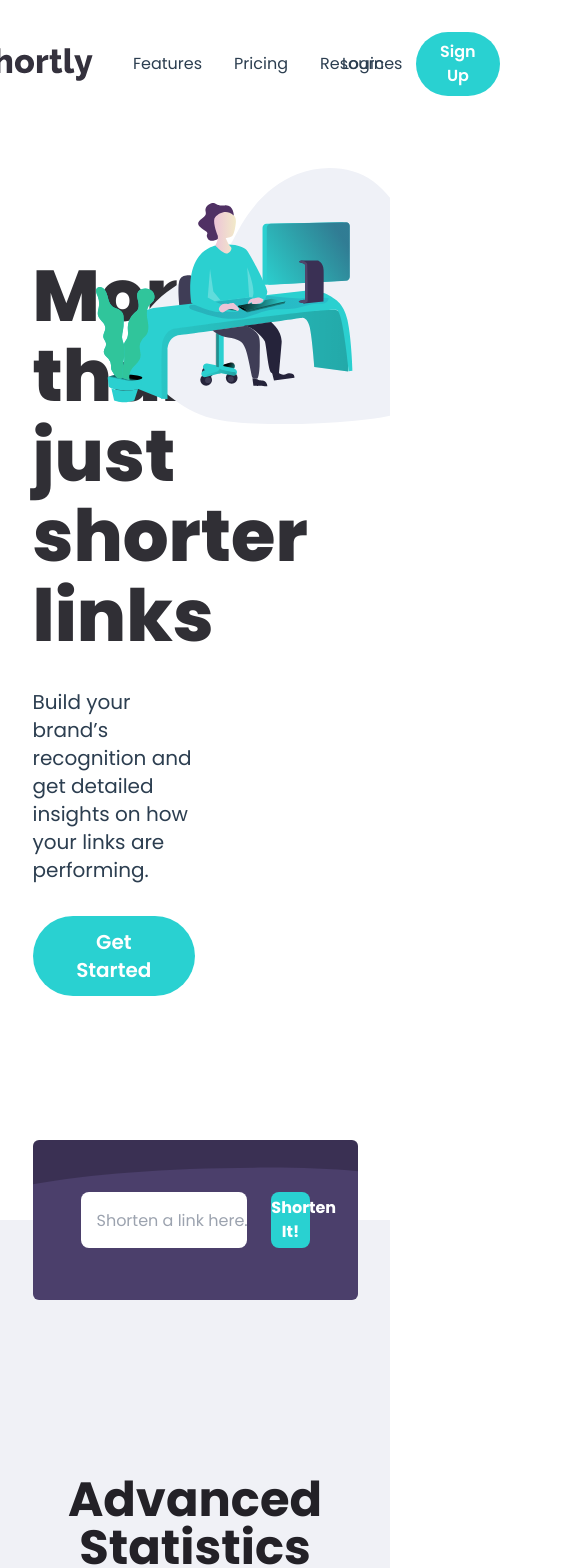
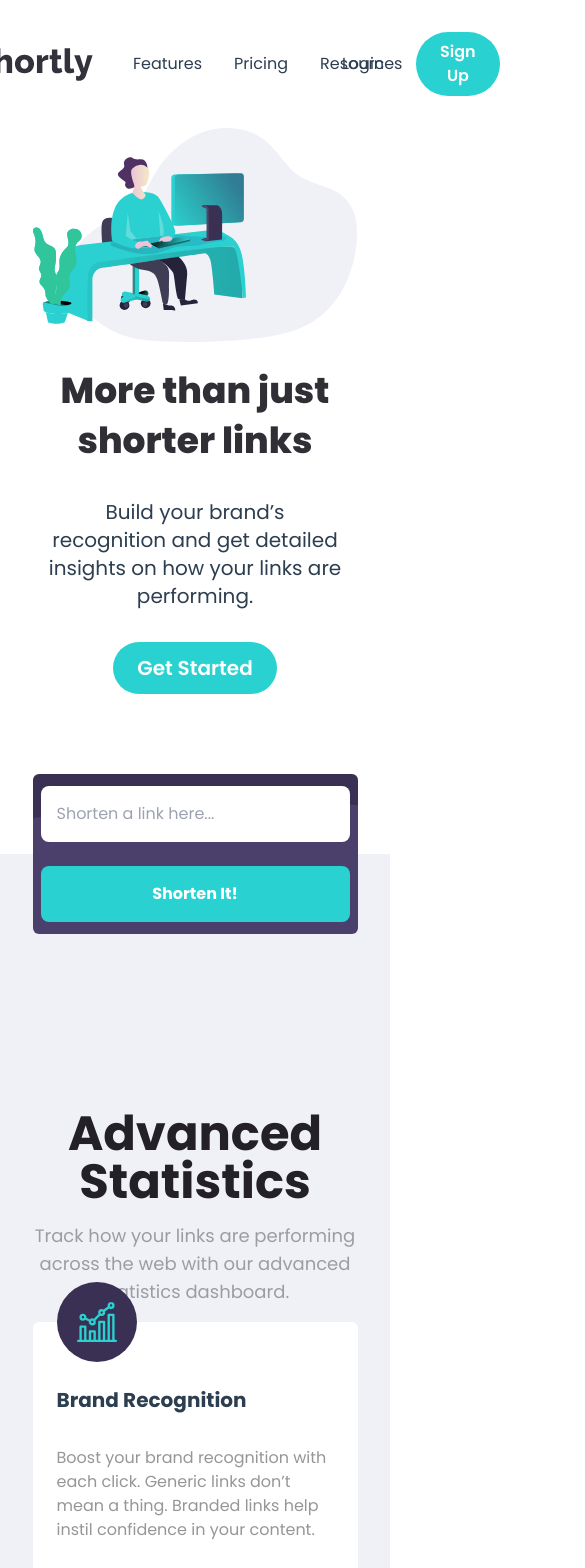
Before and after one commit to the-bipu/url-shortening-vue, a Vue app: page / in a window 390 px wide. Shown: the top 1568 px of the page, 585 px wide, since content can reach past the window. Built offline with nearby package versions, Linux system fonts and the light colour scheme.

Commit message:
Update HomePage.vue

```diff
--- a/src/components/HomePage.vue
+++ b/src/components/HomePage.vue
@@ -6,15 +6,15 @@
 
     <div class="w-full flex items-center justify-center relative overflow-hidden">
 
-      <div class="w-10/12 flex flex-row items-center justify-between">
-        <div class="flex flex-col gap-8 items-start text-left w-1/2 pt-32 pb-56">
-          <div class="text-7xl font-extrabold leading-[80px] text-[#302F35]">More than just shorter links</div>
+      <div class="w-10/12 flex md:flex-row flex-col-reverse items-center justify-between">
+        <div class="flex flex-col gap-8 md:items-start items-center md:text-left text-center md:w-1/2 w-11/12 md:pt-32 pt-6 md:pb-56 pb-40">
+          <div class="md:text-7xl text-4xl font-extrabold md:leading-[80px] leading-[50px] text-[#302F35]">More than just shorter links</div>
           <div class="text-xl">Build your brand’s recognition and get detailed insights
             on how your links are performing.
           </div>
           <button class="text-xl font-semibold py-3 bg-[#29D1D1] text-white rounded-full px-6">Get Started</button>
         </div>
-        <img src="../assets/images/illustration-working.svg" alt="" class="absolute -right-24 top-10">
+        <img src="../assets/images/illustration-working.svg" alt="" class="md:absolute relative md:-right-24 right-0 md:top-10 top-0">
       </div>
 
     </div>
@@ -23,29 +23,29 @@
     <div class="w-full bg-[#F0F1F6] flex items-center justify-center flex-col relative py-32">
 
       <div class="w-10/12 flex flex-row items-center justify-center absolute -top-20">
-        <div class="inputSection w-full px-12 min-h-40 rounded-md flex flex-row gap-6 items-center justify-center">
+        <div class="inputSection w-full md:px-12 px-2 min-h-40 rounded-md flex md:flex-row flex-col gap-6 items-center justify-center">
           <input type="text" v-model="requestedUrl" placeholder="Shorten a link here..."
-            class="h-14 w-10/12 rounded-lg bg-white indent-4 outline-none">
-          <button class="w-2/12 bg-[#29D1D1] rounded-lg min-h-14 font-bold text-white" @click="shortenUrl">Shorten
+            class="h-14 md:w-10/12 w-full rounded-lg bg-white indent-4 outline-none">
+          <button class="md:w-2/12 w-full bg-[#29D1D1] rounded-lg min-h-14 font-bold text-white" @click="shortenUrl">Shorten
             It!</button>
         </div>
       </div>
 
       <div v-for="(item, index) in shortenedUrls" :key="index"
         class="w-full h-auto flex flex-col items-center justify-center">
-        <div class='h-16 w-10/12 flex items-center justify-between pl-8 pr-4 mb-4 bg-white rounded'>
+        <div class='md:h-16 h-auto w-10/12 flex md:flex-row flex-col md:items-center items-start justify-between pl-8 pr-4 mb-4 bg-white rounded relative'>
           <div class="md:w-7/12 w-full flex items-start font-semibold text-xl">
             <a :href="item.requestedUrl" target="_blank">{{ item.requestedUrl }}</a>
           </div>
-          <div class="flex flex-row gap-4 items-center justify-between md:w-5/12 w-full">
+          <div class="flex md:flex-row flex-col gap-4 items-center justify-between md:w-5/12 w-full">
             <div class="text-[#29D1D1] font-semibold text-xl">
               <a :href="item.resultUrl" target="_blank">{{ item.resultUrl }}</a>
             </div>
             <button class="font-semibold py-2 bg-[#29D1D1] text-white rounded px-6"
               @click="copyToClipboard(item, index)" v-if="!item.isCopied">Copy</button>
             <button class="font-semibold py-2 bg-[#29D1D1] text-white rounded px-6" v-if="item.isCopied">Copied</button>
-            <button class="font-semibold py-2 bg-red-500 text-white rounded px-6"
-              @click="clearInput(index)">Clear</button>
+            <button class="font-semibold bg-[#03030356] text-white rounded-full absolute -right-2 w-6 h-6 -top-2"
+              @click="clearInput(index)">x</button>
           </div>
         </div>
       </div>
@@ -57,7 +57,7 @@
           advanced statistics dashboard.
         </p>
 
-        <div class="flex flex-row gap-7 justify-between items-center text-left">
+        <div class="flex md:flex-row flex-col gap-7 justify-between items-center text-left">
 
           <div class="bg-white min-w-80 p-6 pt-16 pb-10 rounded-md relative">
             <div class="w-20 h-20 rounded-full bg-[#3A3053] flex items-center justify-center absolute -top-10">
```
